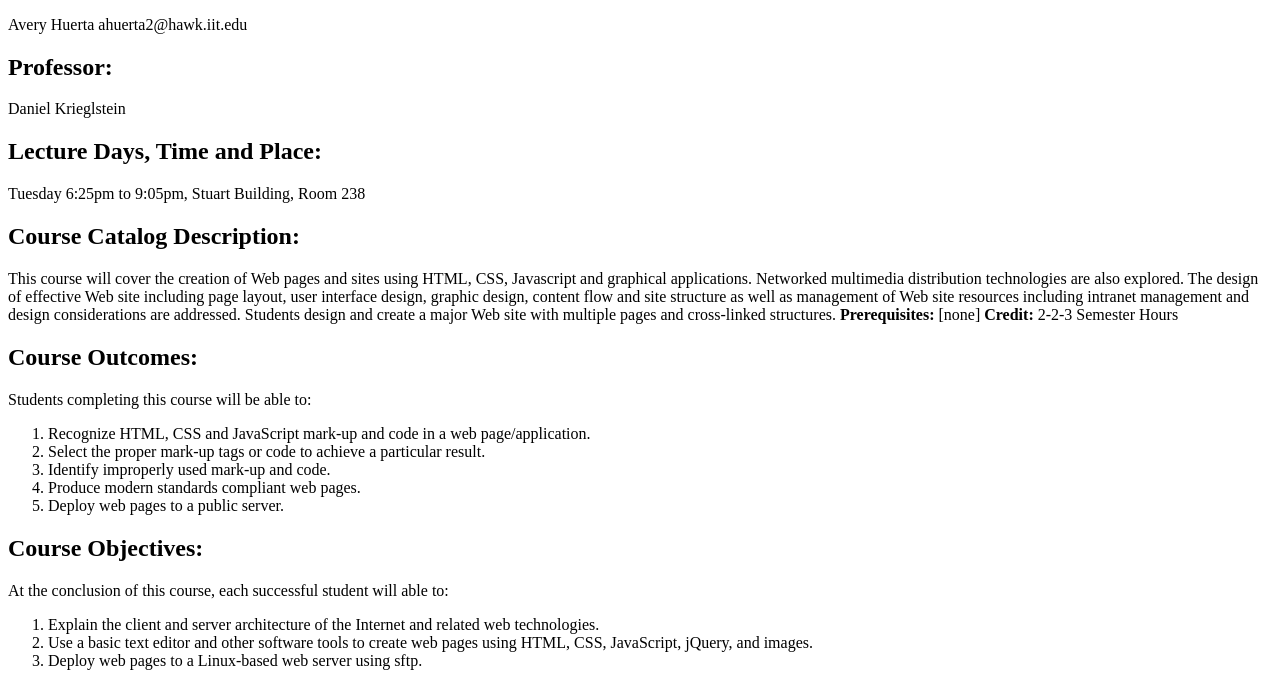
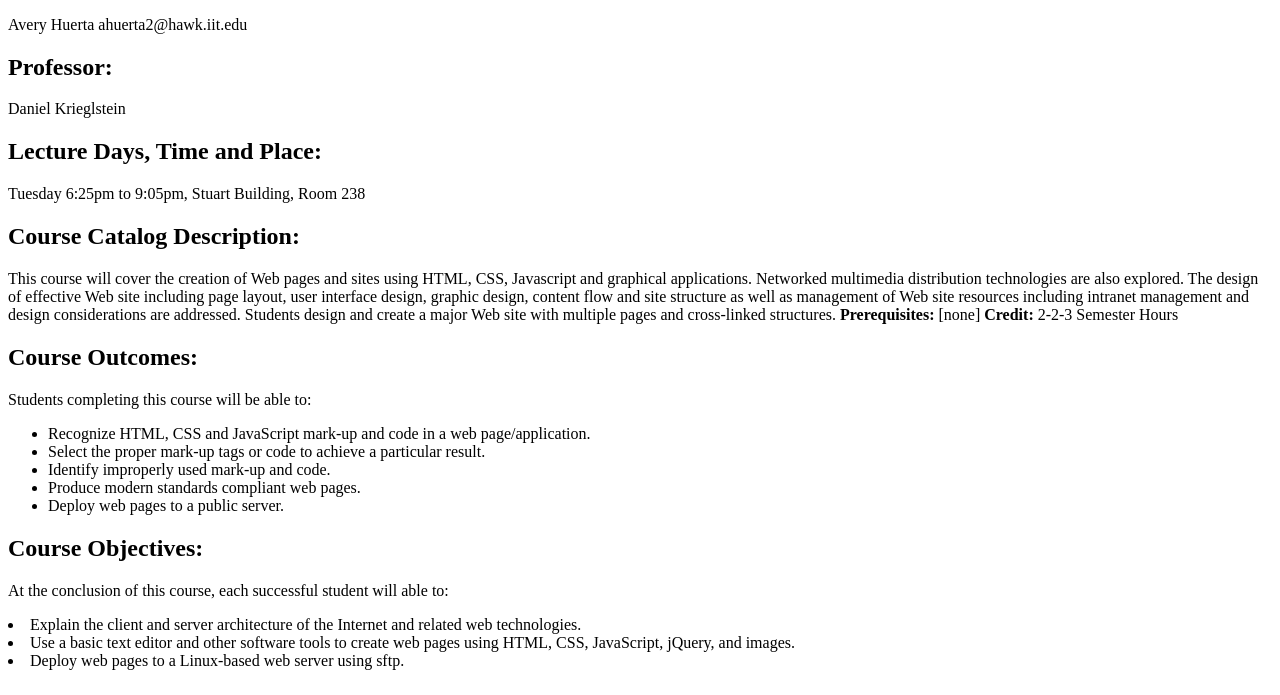
Before and after one commit to ahuerta6/lab2, a plain HTML site: page index.html in a window 1280 px wide. Shown: the part 105-800 px from the top of the page. Drawn offline with Linux system fonts and the light colour scheme.

Commit message:
unordered list

```diff
--- a/index.html
+++ b/index.html
@@ -20,20 +20,20 @@
 
         <h2>Course Outcomes:</h2>
         <p>Students completing this course will be able to:</p>
-        <ol>
+        <ul>
         <li>Recognize HTML, CSS and JavaScript mark-up and code in a web page/application.
         <li>Select the proper mark-up tags or code to achieve a particular result.
         <li>Identify improperly used mark-up and code.
         <li>Produce modern standards compliant web pages.
         <li>Deploy web pages to a public server.
-        </ol>
+        </ul>
 
         <h2>Course Objectives:</h2>
         <p>At the conclusion of this course, each successful student will able to:</p>
-        <ol>
+        <uul>
         <li>Explain the client and server architecture of the Internet and related web technologies.
         <li>Use a basic text editor and other software tools to create web pages using HTML, CSS, JavaScript, jQuery, and images.
         <li>Deploy web pages to a Linux-based web server using sftp.
-        </ol>
+        </ul>
     </body>
     </html>
```
